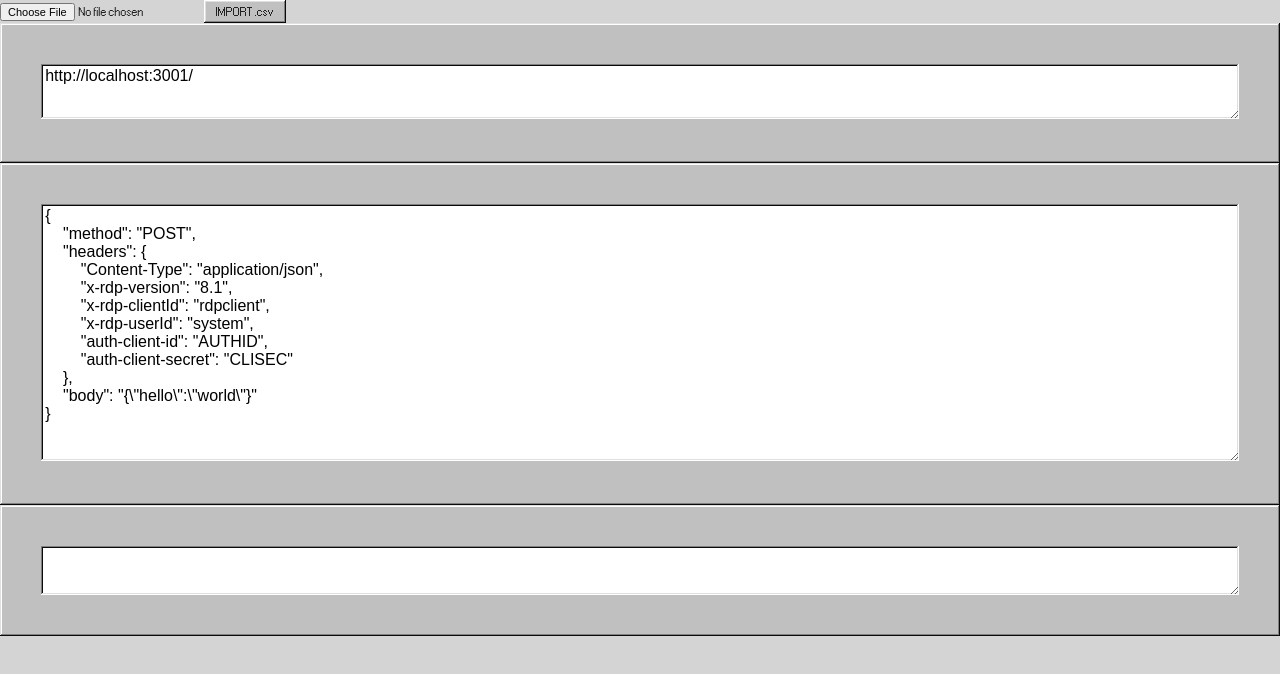
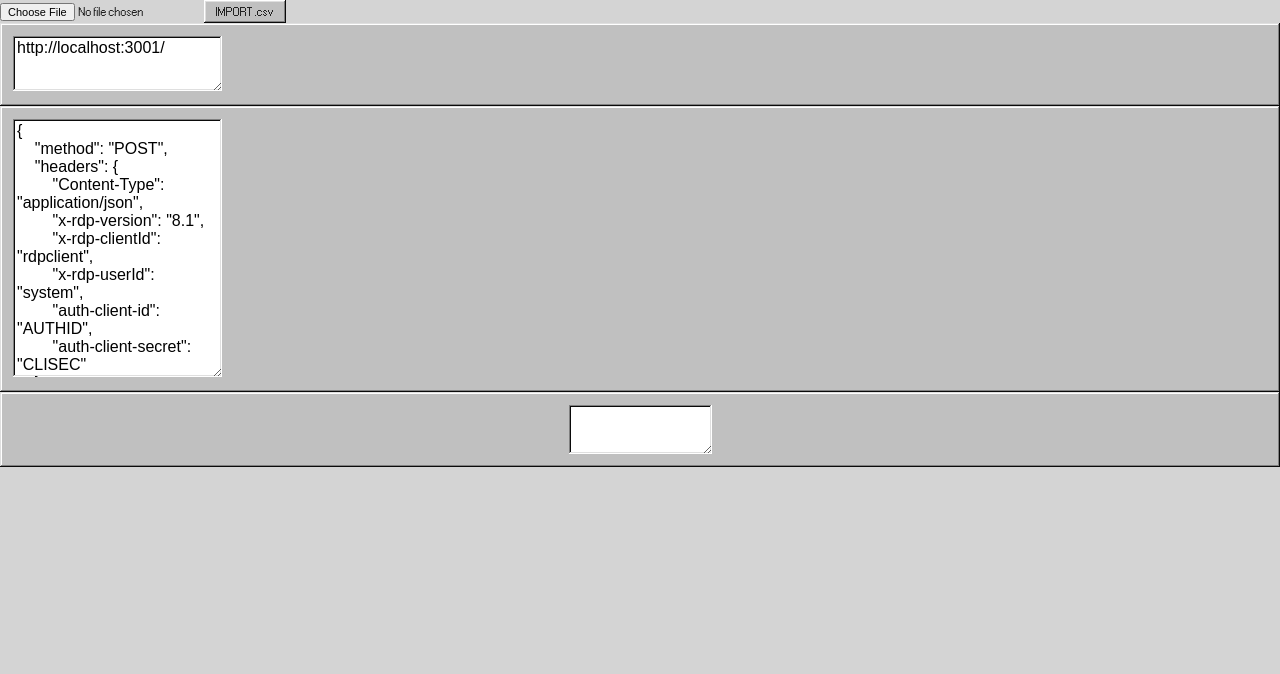
Before and after one commit to mothugget/RequestLooper, a React (Create React App) app in the folder request-looper/: page / in a window 1280 px wide. Shown: the top 674 px of the page. Built offline with nearby package versions, Linux system fonts and the light colour scheme.

Commit message:
made the option and resource update functions

```diff
--- a/request-looper/src/components/request/Request.tsx
+++ b/request-looper/src/components/request/Request.tsx
@@ -11,6 +11,7 @@ import ToggleShowOptionButton from "./ToggleShowOptionButton";
 import { RequestContext } from "../../contexts/RequestContext";
 import TextArea from "../TextArea";
 import { sendFetchRequest } from "../../utils/fetchRequests";
+import { FetchParameters } from "../../types/types";
 
 interface RequestInput {
   label: string;
@@ -28,7 +29,15 @@ function Request() {
 
   function resourceValueUpdater(event: ChangeEvent<HTMLTextAreaElement>) {
     const updatedReqObject = { ...fetchRequest };
+    updatedReqObject.fetchParameters.resource = event.target.value;
+    setFetchRequest(updatedReqObject);
+  }
 
+  function optionValueUpdater(event: ChangeEvent<HTMLTextAreaElement>) {
+    const updatedReqObject = { ...fetchRequest };
+    const optionsObject = JSON.parse(event.target.value.replace(/\s/g, ""));
+    updatedReqObject.fetchParameters.options = optionsObject;
+    setFetchRequest(updatedReqObject);
   }
 
   return (
@@ -52,9 +61,9 @@ function Request() {
         maxHeight={false}
         fontSize={16}
         error={false}
-        label={"resource-input"}
+        label={"resource"}
         value={fetchRequest.fetchParameters.resource.toString()}
-        name={"name"}
+        name={"resource"}
         placeholder={"placeholder"}
         onChange={resourceValueUpdater}
         disabled={false}
@@ -63,11 +72,11 @@ function Request() {
         maxHeight={false}
         fontSize={16}
         error={false}
-        label={"options-input"}
+        label={"options"}
         value={JSON.stringify(fetchRequest.fetchParameters.options!, null, 4)}
-        name={"name"}
+        name={"options"}
         placeholder={"placeholder"}
-        onChange={()=>{}}
+        onChange={optionValueUpdater}
         disabled={false}
       />
       <TextArea
--- a/request-looper/src/styles/TextArea.css
+++ b/request-looper/src/styles/TextArea.css
@@ -7,12 +7,12 @@
   align-items: center;
 }
 
-#resource-input,
-#options-input {
+#resource,
+#options {
   font-family: Arial, Helvetica, sans-serif;
 }
 
 textarea {
-  margin: 3%;
-  width: 94%;
+  margin: 10px;
+  width: fill;
 }
```
